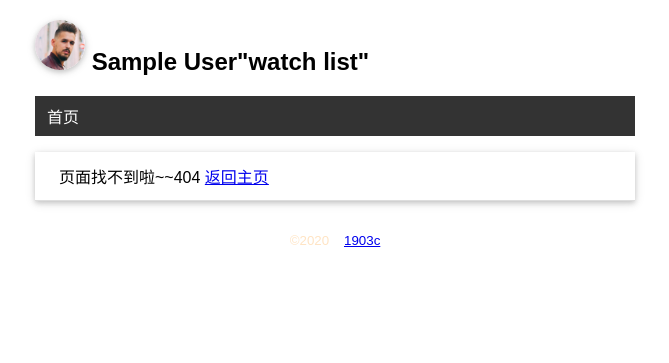
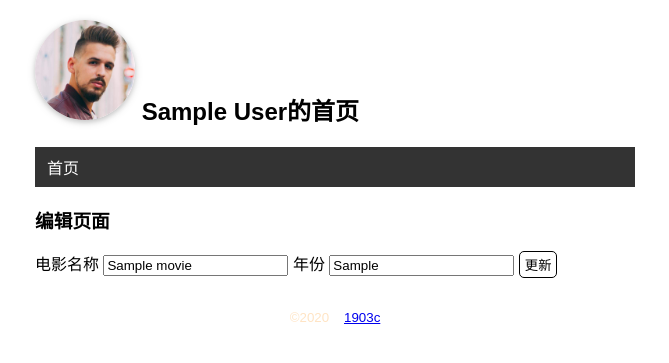
Before and after one commit to w1032593545/flaskweb, a Flask app: page /movie/edit/1 in a window 1280 px wide. Shown: the top 363 px of the page, without its empty margins (305-974 px from the left). Run offline with Flask 2, Linux system fonts and the light colour scheme; tables that the repository leaves empty hold one stand-in row (values such as "Sample post").

Commit message:
表单操作

```diff
--- a/watchlist/app.py
+++ b/watchlist/app.py
@@ -53,6 +53,34 @@
     return render_template("index.html", movies=movie)
 
 
+# 更新
+@app.route('/movie/edit/<int:movie_id>',methods=['GET','POST'])
+def edit(movie_id):
+    movie = Movie.query.get_or_404(movie_id)
+    if request.method == "POST":
+        title = request.form["title"]
+        year = request.form['year']
+        if not title or not year or len(year)>4 or len(title)>60:
+            flash('输入有误')
+            return redirect(url_for('edit',movie_id=movie_id))
+        movie.title = title
+        movie.year = year
+        db.session.commit()
+        flash('电影更新完成')
+        return redirect(url_for('index'))
+    return render_template("edit.html",movie=movie)
+
+
+# 删除
+@app.route('/movie/delete/<int:movie_id>',methods=['GET','POST'])
+def delete(movie_id):
+    movie = Movie.query.get_or_404(movie_id)
+    db.session.delete(movie)
+    db.session.commit()
+    flash('删除完成')
+    return redirect(url_for('index'))
+
+
 # 自定义命令
 @app.cli.command()  # 注册为命令
 @click.option('--drop', is_flag=True, help="先删除在创建")
--- a/watchlist/static/css/index.css
+++ b/watchlist/static/css/index.css
@@ -15,7 +15,7 @@
 
 
 .avatar{
-    width: 50px;
+    width: 100px;
     border-radius: 50%;
     box-shadow: 0 2px 5px 0 rgba(0, 0, 0, 0.16),0 2px 10px 0 rgba(0, 0, 0, 0.12);
 }
@@ -91,7 +91,7 @@
     cursor: pointer;
     background-color: white;
     color:black;
-    border:1px;
+    border:1px solid black;
     border-radius: 5px;
 }
 
@@ -100,7 +100,7 @@
     text-decoration: none;
     background-color: black;
     color:white;
-    border:1px;
+    border:1px solid black;
 }
 
 
--- a/watchlist/templates/base.html
+++ b/watchlist/templates/base.html
@@ -5,7 +5,7 @@
     {% block head %}
     <meta charset="UTF-8">
     <meta name="viewport" content="width=device-width, initial-scale=1.0">
-    <title>{{ user.name }} "watch list"</title>
+    <title>{{ user.name }}的首页</title>
     <link rel="stylesheet" href="{{ url_for('static',filename='css/index.css') }}">
     {% endblock %}
 </head>
@@ -13,7 +13,7 @@
 <body>
     <h2>
         <img src="{{ url_for('static',filename='img/anthony.jpg') }}" alt="" class="avatar">
-        {{ user.name }}"watch list"
+        {{ user.name }}的首页
     </h2>
     <!-- flash消息 -->
     {% for message in get_flashed_messages() %}
--- /dev/null
+++ b/watchlist/templates/edit.html
@@ -0,0 +1,10 @@
+{% extends 'base.html' %}
+
+{% block content %}
+<h3>编辑页面</h3>
+<form action="" method="post">
+    电影名称 <input type="text" name="title" autocomplete="off" value="{{ movie.title }}" required>
+    年份 <input type="text" name="year" autocomplete="off" value="{{ movie.year }}" required>
+    <input type="submit" value="更新" class="btn">
+</form>
+{% endblock %}
```
Also changed, not shown: watchlist/templates/index.html (+8 -0 lines).
